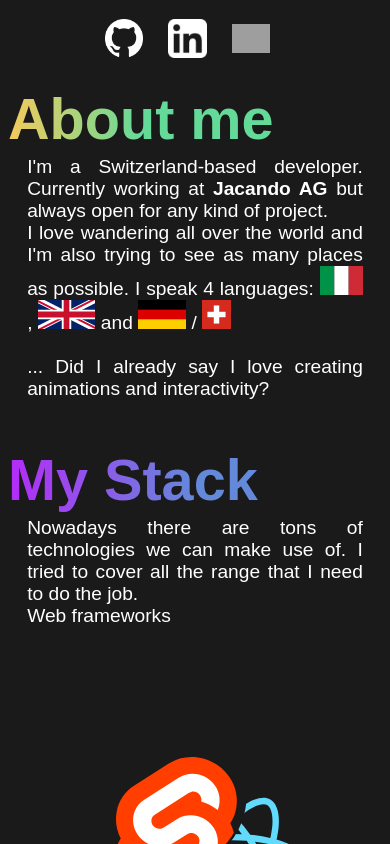
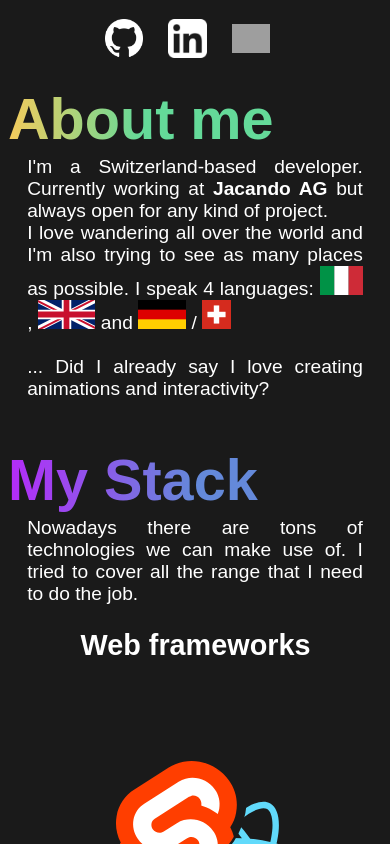
Before and after one commit to MangioneAndrea/andrea.mangione.dev, a Svelte app: page / in a window 390 px wide. Shown: the top 844 px of the page. Built offline with nearby package versions, Linux system fonts and the light colour scheme; grey boxes are pictures that could not be loaded; a web font is replaced by a local one.

Commit message:
adjust stack responsive

```diff
--- a/src/elements/Stack.svelte
+++ b/src/elements/Stack.svelte
@@ -44,9 +44,9 @@
 
 <div class="stack">
     <div class="description">
-        <p class="defaultDescription">
+        <h2 class="defaultDescription">
             {description}
-        </p>
+        </h2>
     </div>
     <div class="svgContainer">
         <svg width={svgSize} height={svgSize}>
@@ -164,7 +164,7 @@
         div.stack > div.description {
             max-width: 100%;
             margin: auto;
-            margin-bottom: 50px;
+            margin-bottom: 0;
         }
     }
 
```
